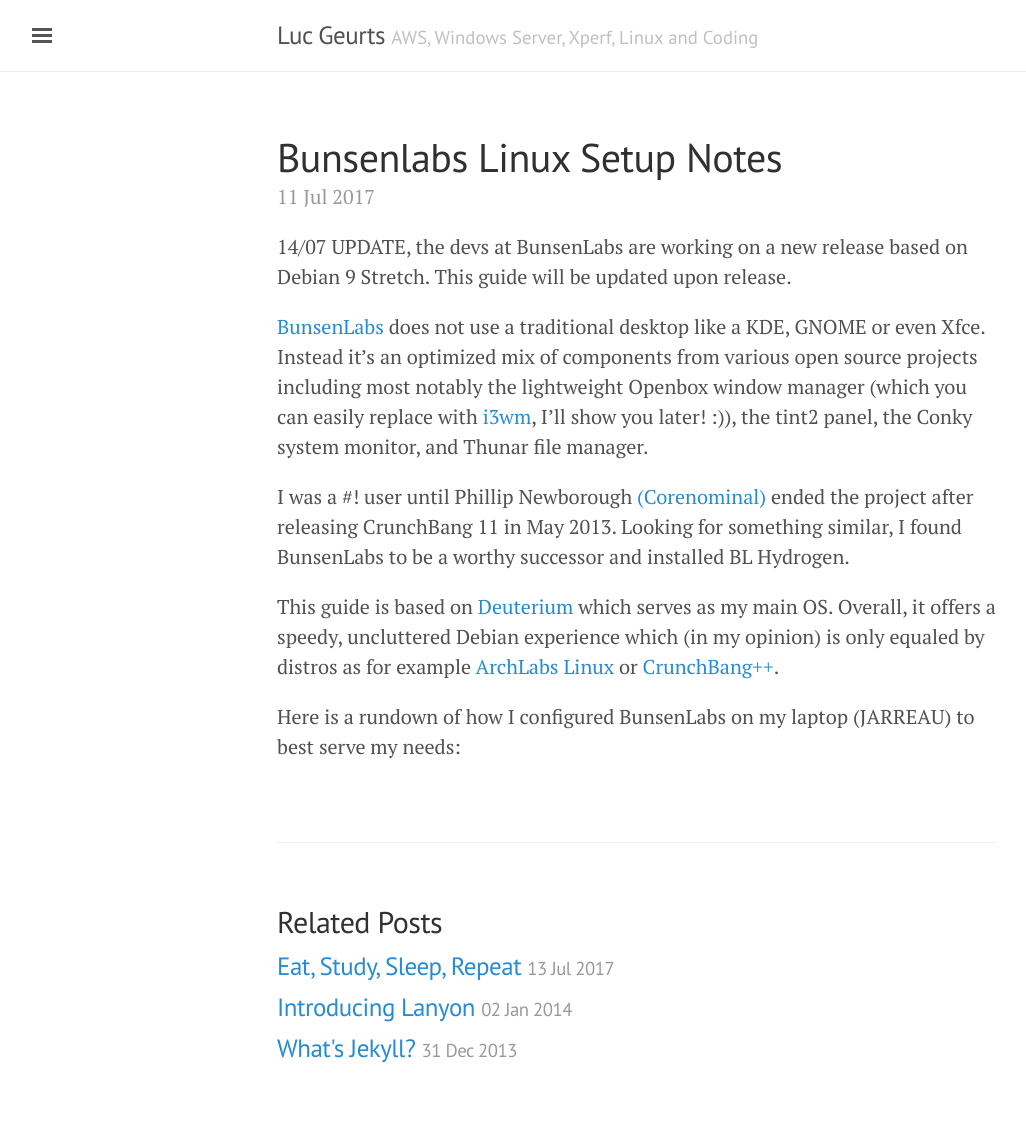
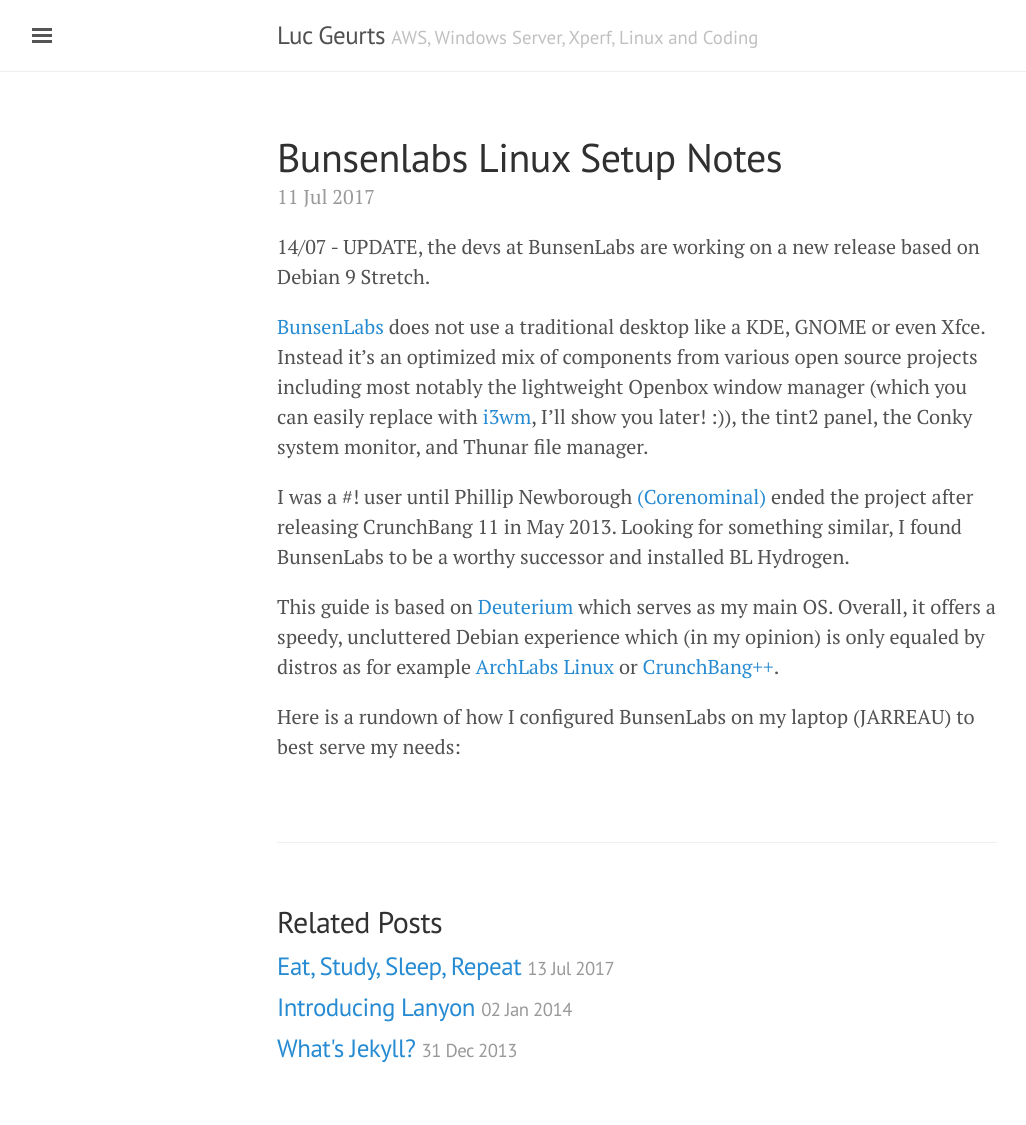
Before and after one commit to lgeurts/lgeurts.github.io, a Jekyll site: the page built from _posts/2017-07-11-bunsenlabs-linux-setup-notes.md, in a window 1280 px wide. Shown: the whole page, without its empty margins (3-1029 px from the left). Built offline with Jekyll 4.4.1, drawn with Linux system fonts in a browser that asks for light colours; our own code applies the rules of GitHub Pages for plain Markdown files.

Commit message:
Update 2017-07-11-bunsenlabs-linux-setup-notes.md

```diff
--- a/_posts/2017-07-11-bunsenlabs-linux-setup-notes.md
+++ b/_posts/2017-07-11-bunsenlabs-linux-setup-notes.md
@@ -1,4 +1,4 @@
-14/07 UPDATE, the devs at BunsenLabs are working on a new release based on Debian 9 Stretch. This guide will be updated upon release.
+14/07 - UPDATE, the devs at BunsenLabs are working on a new release based on Debian 9 Stretch.
 
 [BunsenLabs](https://www.bunsenlabs.org/) does not use a traditional desktop like a KDE, GNOME or even Xfce. Instead it's an optimized mix of components from various open source projects including most notably the lightweight Openbox window manager (which you can easily replace with [i3wm](https://i3wm.org/), I'll show you later! :)), the tint2 panel, the Conky system monitor, and Thunar file manager.
 
```
